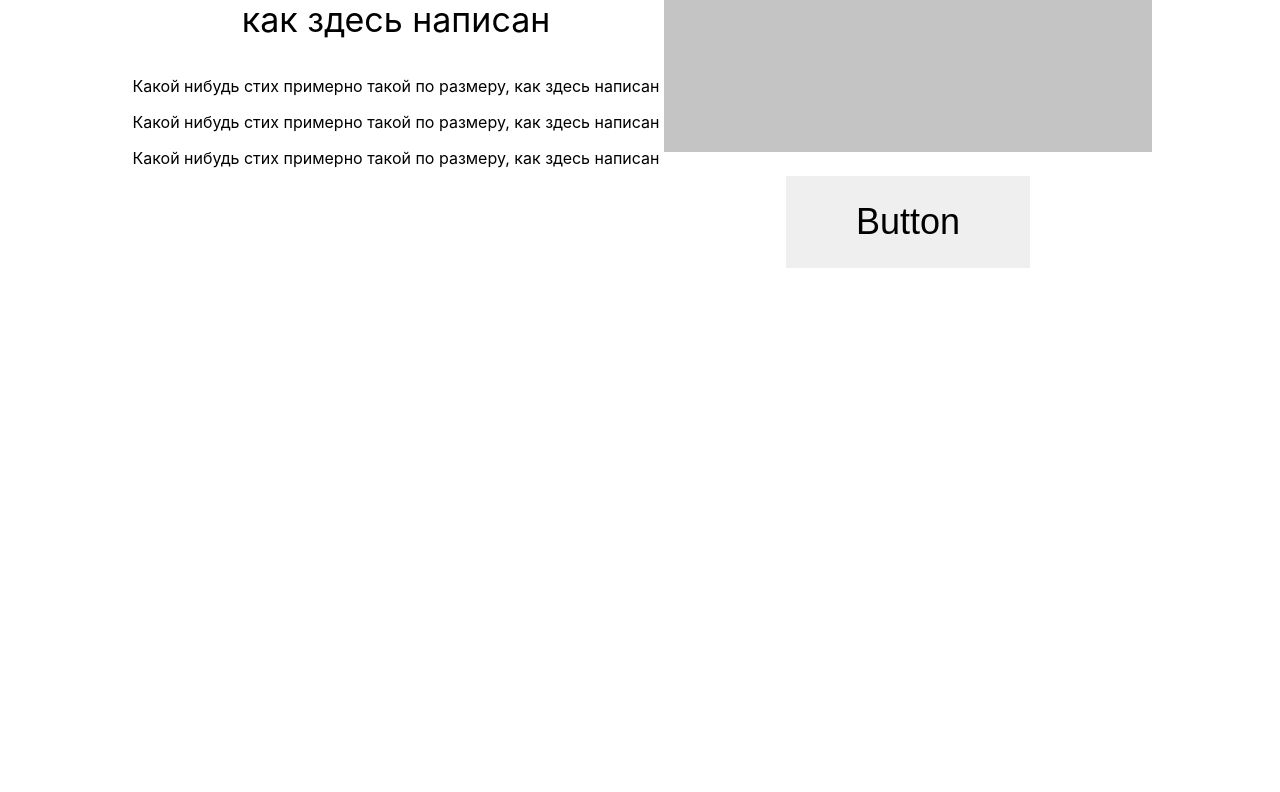
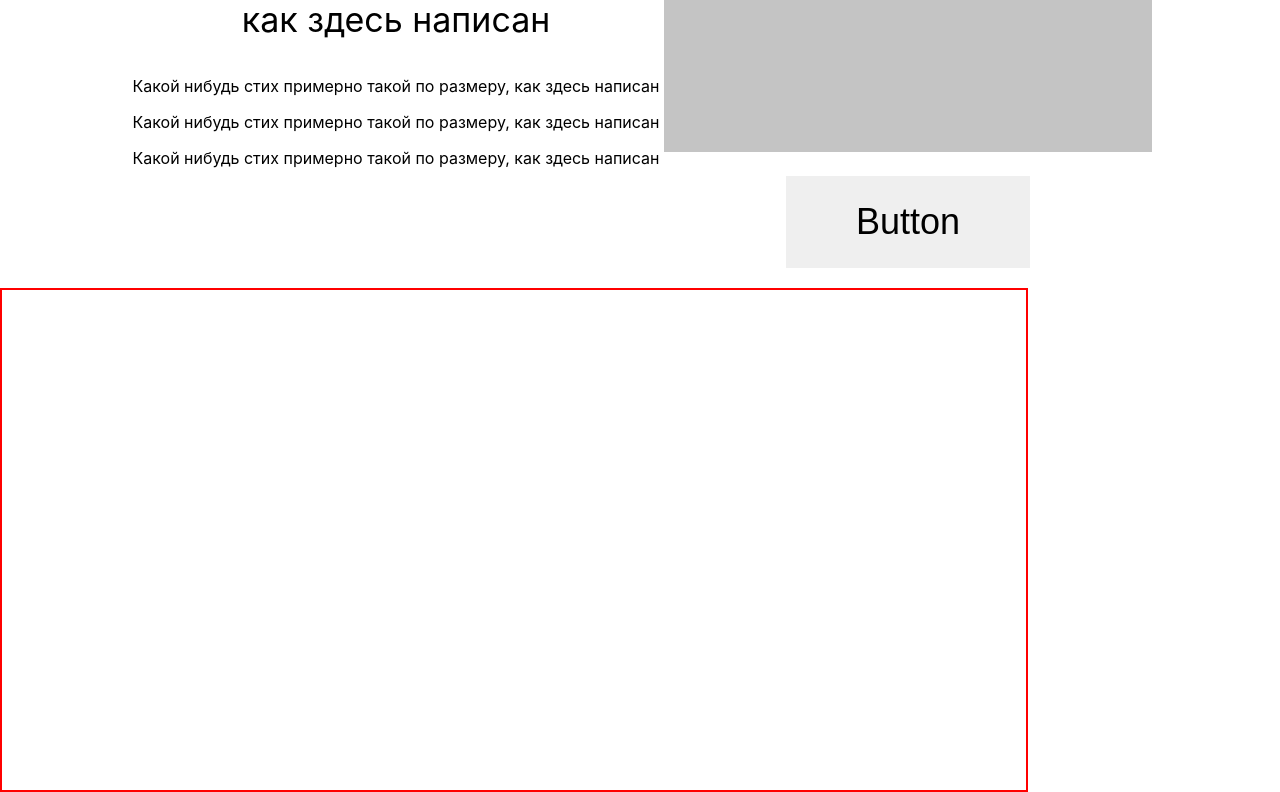
Before and after one commit to Konovaly4/profi-2025, a React (Create React App) app: page / in a window 1280 px wide. Shown: the part 679-1471 px from the top of the page. Before the commit the page ends 967 px from the top, so only its background shows below. Built offline with nearby package versions, Linux system fonts and the light colour scheme; no server answers.

Commit message:
temporary test block added

```diff
--- a/src/components/App.js
+++ b/src/components/App.js
@@ -1,12 +1,14 @@
 import './App.css';
 import Header from './Header/Header';
 import Main from './Main/Main';
+import TestBlock from './TestBlock/TestBlock';
 
 function App() {
   return (
     <div className="App">
       <Header />
       <Main />
+      <TestBlock />
     </div>
   );
 }
--- /dev/null
+++ b/src/components/TestBlock/TestBlock.css
@@ -0,0 +1,13 @@
+.test-block {
+  width: 80%;
+  height: 500px;
+  border: 2px solid red;
+  overflow: hidden;
+  display: block;
+  color: black;
+}
+
+.test-block__quote {
+  font-size: 10px;
+  line-height: 12px;
+}
--- /dev/null
+++ b/src/components/TestBlock/TestBlock.jsx
@@ -0,0 +1,33 @@
+import React from 'react'
+import './TestBlock.css';
+// import quotes from 'https://raw.githubusercontent.com/IlyaGusev/PoetryCorpus/master/datasets/django/all_django.json';
+// http://buymebuyme.xyz
+
+const TestBlock = () => {
+  const [quote, setQuote] = React.useState(undefined);
+
+  React.useEffect(() => {
+    return fetch ('http://buymebuyme.xyz?q=потоп', {
+      method: 'GET',
+      headers: {
+        'Content-Type':'application/json'
+      }
+    })
+    .then(res => {
+      return res.json();
+    })
+    .then(data => {
+      console.log(DataView);
+      console.log(data[2].fields.text);
+      setQuote(data[2].fields.text);
+    })
+  }, [])
+
+  return (
+    <div className='test-block'>
+      <p className='test-block__quote'>{quote}</p>
+    </div>
+  )
+}
+
+export default TestBlock;
```
Also changed, not shown: 1 other file (tests, documents, lock files or other folders).
